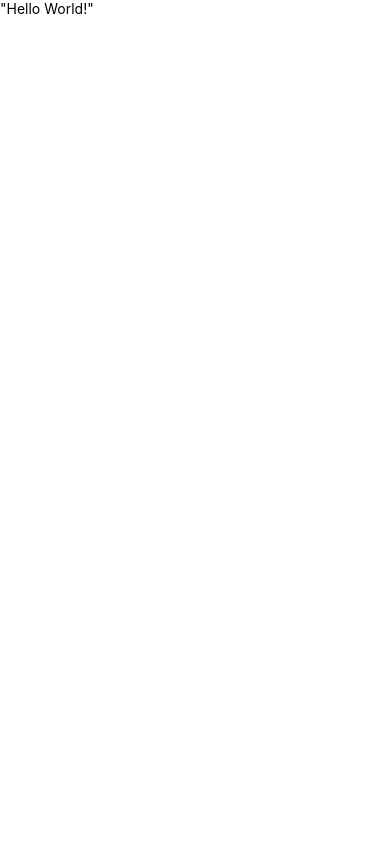
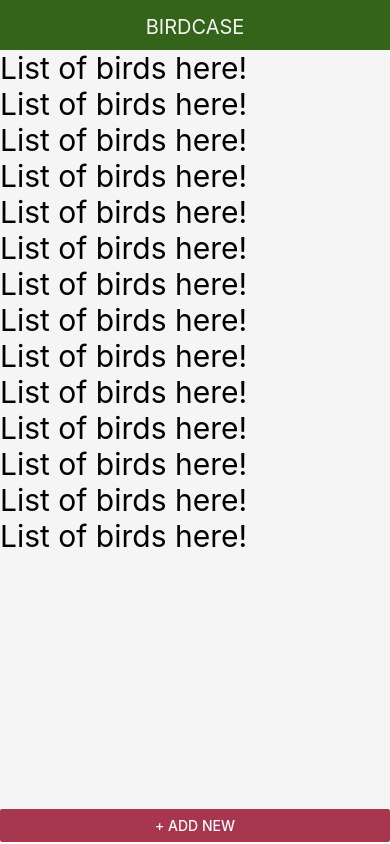
Before and after one commit to Lassi-Projects/Birdcase, a React Native app: screen / in a window 390 px wide. Built offline with nearby package versions, Linux system fonts and the light colour scheme.

Commit message:
Basic layout and colors for main menu

```diff
--- a/App.js
+++ b/App.js
@@ -2,15 +2,95 @@
 by Lassi Valtari*/
 
 import React, {Component} from 'react';
-import {Platform, StyleSheet, Text, View} from 'react-native';
+import {Alert, Button, ScrollView, StyleSheet, Text, View} from 'react-native';
 
+/*
+Styles of the components:
+Main menu in 3 parts: title, list and add-button
+Add form: TODO
+*/
+const styles = StyleSheet.create ({
+  /*Main menu components*/
+  mainmenu: {
+    flex: 1,
+  },
 
-export default class App extends Component {
+  //Title and it's container
+  _appTitleContainer:{
+    height: 50,
+    alignItems: 'center',
+    backgroundColor: '#336419',
+    padding: (50 - 20)/2,
+  },
+  _appTitle: {
+    color: 'whitesmoke',
+    fontSize: 20,
+  },
+
+  //List of Observations
+  _birdList: {
+    flex:1,
+    backgroundColor: 'whitesmoke',
+  },
+
+  //Add button on the bottom of screen
+  _addButton: {
+    height: 35,
+  },
+
+  /*Add form components*/
+  //TODO
+})
+
+/*Handles observation adding form as seperate class - TODO*/
+class ObservationForm extends Component {
   render() {
     return (
       <View>
-        <Text>"Hello World!"</Text>
+        <Text>"You're in form view!"</Text>
       </View>
     );
   }
 }
+
+/*Core app including main menu */
+export default class App extends Component {
+  _openForm() {
+    Alert.alert('Creating form...');
+  }
+
+  render() {
+    return (
+      <View style={styles.mainmenu}>
+        <View id="Title" style={styles._appTitleContainer}>
+          <Text style={styles._appTitle}>BIRDCASE</Text>
+        </View>
+        <View id="BirdsList" style={styles._birdList}>
+          <ScrollView>
+            <Text style={{fontSize: 30}}>List of birds here!</Text>
+            <Text style={{fontSize: 30}}>List of birds here!</Text>
+            <Text style={{fontSize: 30}}>List of birds here!</Text>
+            <Text style={{fontSize: 30}}>List of birds here!</Text>
+            <Text style={{fontSize: 30}}>List of birds here!</Text>
+            <Text style={{fontSize: 30}}>List of birds here!</Text>
+            <Text style={{fontSize: 30}}>List of birds here!</Text>
+            <Text style={{fontSize: 30}}>List of birds here!</Text>
+            <Text style={{fontSize: 30}}>List of birds here!</Text>
+            <Text style={{fontSize: 30}}>List of birds here!</Text>
+            <Text style={{fontSize: 30}}>List of birds here!</Text>
+            <Text style={{fontSize: 30}}>List of birds here!</Text>
+            <Text style={{fontSize: 30}}>List of birds here!</Text>
+            <Text style={{fontSize: 30}}>List of birds here!</Text>
+          </ScrollView>
+        </View>
+        <View id="AddNewButton" style={styles._addButton}>
+          <Button
+          color='#a7364f'
+          onPress={this._openForm}
+          title="+ ADD NEW"
+          />
+        </View>
+      </View>
+    );
+  }
+}
```
